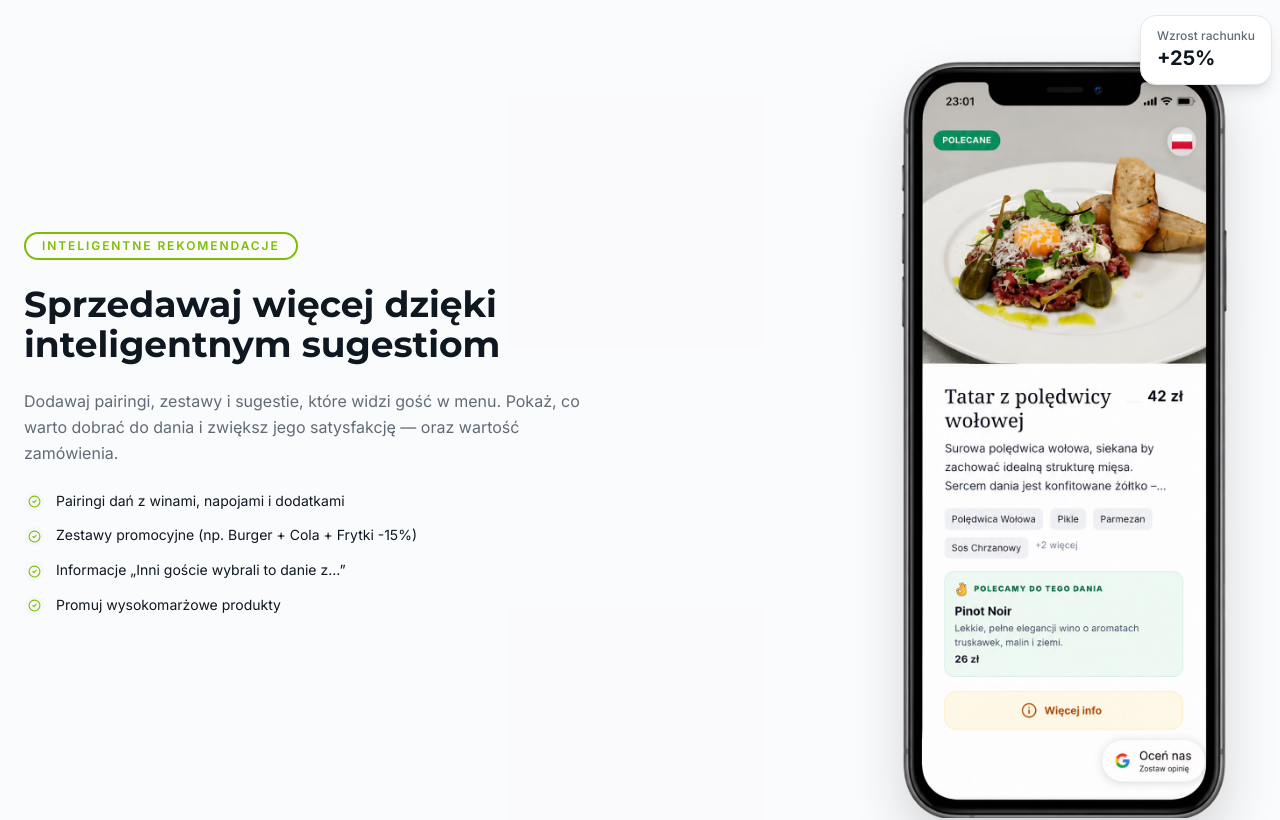
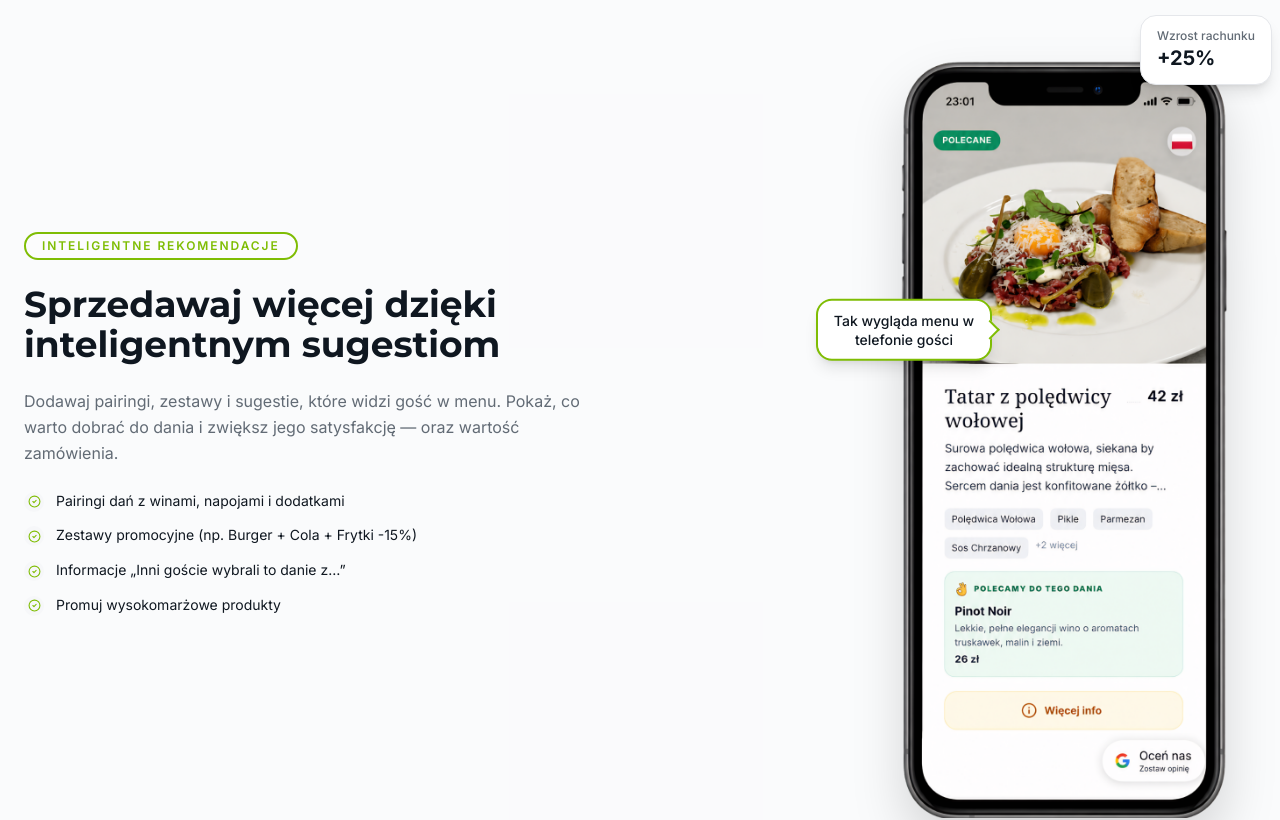
Before and after one commit to Martinez8406/chefvision-landing, a Next.js app: page / in a window 1280 px wide. Shown: the part 1431-2251 px from the top of the page. Built offline with nearby package versions, Linux system fonts and the light colour scheme.

Commit message:
dymek obok mockupu tel

```diff
--- a/components/app-preview-section.tsx
+++ b/components/app-preview-section.tsx
@@ -32,8 +32,8 @@ export function AppPreviewSection() {
             </ul>
           </div>
 
-          <div className="relative flex justify-center lg:justify-end">
-            <div className="relative w-full max-w-xs sm:max-w-sm">
+          <div className="relative flex justify-center overflow-visible pl-10 sm:pl-14 lg:justify-end lg:pl-0">
+            <div className="relative w-full max-w-xs sm:max-w-sm overflow-visible">
               <Image
                 src="/images/hjkllll.png"
                 alt={ap.imageAlt}
@@ -41,6 +41,22 @@ export function AppPreviewSection() {
                 height={1796}
                 className="w-full h-auto object-contain drop-shadow-2xl"
               />
+
+              <div
+                className="absolute z-10 top-[38%] -translate-y-1/2 max-w-[9.5rem] sm:max-w-[11rem] -left-1 sm:-left-6 lg:-left-14"
+                role="note"
+              >
+                <div className="relative rounded-2xl border-2 border-primary bg-card px-3 py-2.5 shadow-lg">
+                  <p className="text-xs sm:text-sm font-medium text-foreground leading-snug text-center">
+                    {ap.bubbleText}
+                  </p>
+                  <span
+                    className="pointer-events-none absolute -right-[7px] top-1/2 h-3.5 w-3.5 -translate-y-1/2 rotate-45 border-r-2 border-t-2 border-primary bg-card"
+                    aria-hidden
+                  />
+                </div>
+              </div>
+
               <div className="absolute -top-4 -right-4 rounded-xl border border-border bg-card px-4 py-3 shadow-lg">
                 <p className="text-xs font-medium text-muted-foreground">{ap.floatLabel}</p>
                 <p className="text-xl font-bold text-foreground">{ap.floatValue}</p>
--- a/lib/translations.ts
+++ b/lib/translations.ts
@@ -49,6 +49,7 @@ export const translations = {
         "Promuj wysokomarżowe produkty",
       ],
       imageAlt: "Menu gościa z rekomendacjami pairingów w aplikacji ChefVision",
+      bubbleText: "Tak wygląda menu w telefonie gości",
       floatLabel: "Wzrost rachunku",
       floatValue: "+25%",
     },
@@ -268,6 +269,7 @@ export const translations = {
         "Promote high-margin products",
       ],
       imageAlt: "Guest menu with pairing recommendations in the ChefVision app",
+      bubbleText: "This is what the guest menu looks like on their phone",
       floatLabel: "Higher bill size",
       floatValue: "+25%",
     },
```
